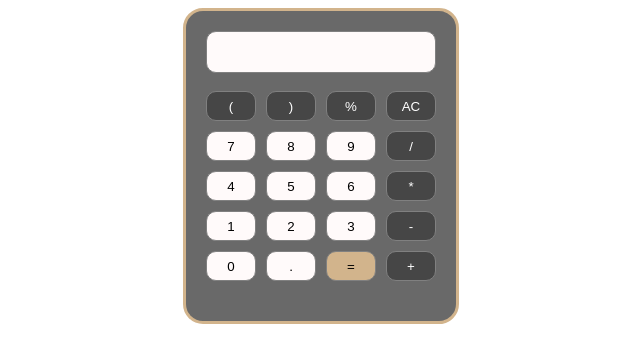
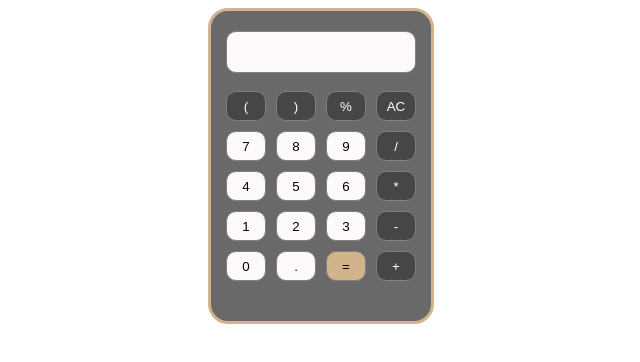
Before and after one commit to GAudrey/calculator, a plain HTML site: page index.html in a window 1280 px wide. Shown: the whole page, without its empty margins (319-959 px from the left). Drawn offline with Linux system fonts and the light colour scheme.

Commit message:
modif css

```diff
--- a/calculator.js
+++ b/calculator.js
@@ -1,3 +1,4 @@
+// array buttons content
 const buttonsArr = ['(', ')', '%', 'AC', '7', '8', '9', '/', '4', '5', '6', '*', '1', '2', '3', '-', '0', '.', '=', '+'];
 
 // calculator
@@ -28,4 +29,4 @@ const buttonsArr = ['(', ')', '%', 'AC', '7', '8', '9', '/', '4', '5', '6', '*',
         buttons.textContent = buttonsArr[i];
 
         newMain.appendChild(buttons);
-    };
+    }
--- a/operations-calculator.js
+++ b/operations-calculator.js
@@ -28,7 +28,7 @@ for (let content of contentButton){
 
         // result
         else {
-            contentInput.value = safeEval(contentInput.value)
+            contentInput.value = safeEval(contentInput.value);
         }
     })
 }
--- a/style.css
+++ b/style.css
@@ -3,10 +3,10 @@ body {
 }
 
 .grid {
-    width: 250px;
+    width: 200px;
     margin: auto;
     display: grid;
-    grid-template-columns: repeat(4, 50px);
+    grid-template-columns: repeat(4, 40px);
     grid-template-rows: minmax(50px, auto) repeat(5, 30px);
     grid-column-gap: 10px;
     grid-row-gap: 10px;
@@ -24,7 +24,7 @@ body {
 }
 
 .input-screen {
-    width: 218px;
+    width: 178px;
     height: 40px;
     background-color: snow;
     border: 1px solid grey;
```
